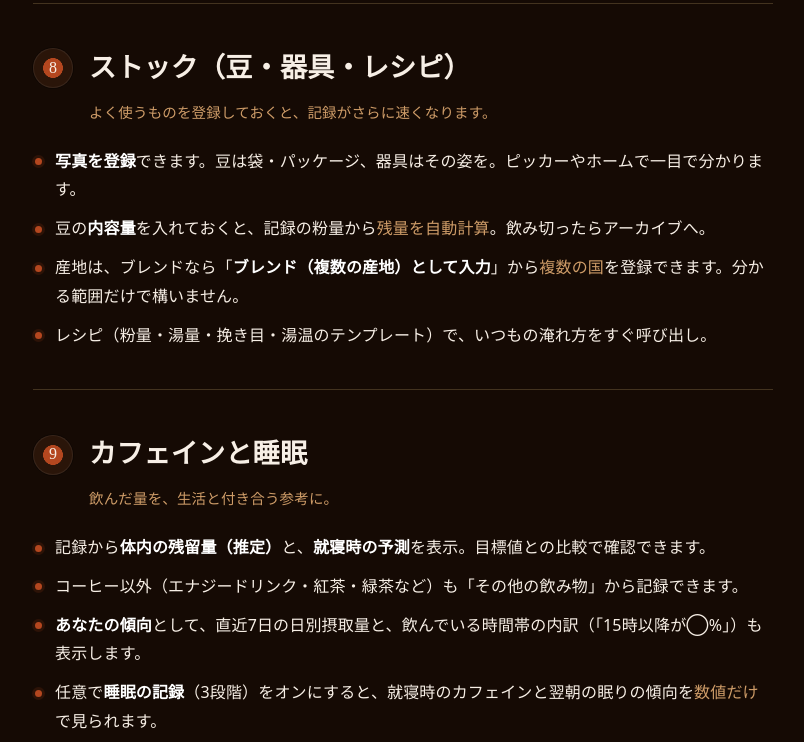
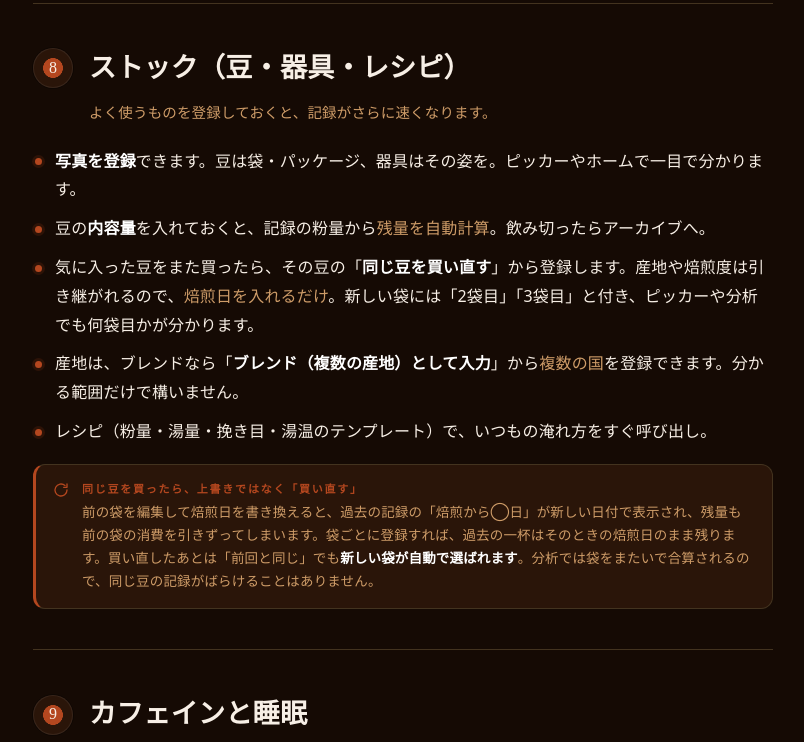
Before and after one commit to megroove/megroove-legal, a plain HTML site: page manual/index.html in a window 1280 px wide. Shown: the part 5272-6014 px from the top of the page, without its empty margins (237-1041 px from the left). Drawn offline with Linux system fonts and the light colour scheme.

Commit message:
取扱説明書に同じ豆の買い直しを追記

```diff
--- a/manual/index.html
+++ b/manual/index.html
@@ -279,6 +279,7 @@
           <div class="tile"><h3>好みのレーダー</h3><p>高評価の一杯ほど強く反映した、あなたの味の傾向。</p></div>
           <div class="tile"><h3>ベスト条件・ゴールデンレシピ</h3><p>★4以上が集中する比率・湯温・挽き目・時間を一枚に。</p></div>
           <div class="tile"><h3>豆の飲み頃</h3><p>焙煎からの日数と評価から、あなたのピークを提示。</p></div>
+          <div class="tile"><h3>何度も買っている豆</h3><p>同じ豆を買い直した回数の多い順に。「また買った」という、星より正直な評価です。</p></div>
           <div class="tile"><h3>トレンド・ランキング・累計</h3><p>月別の杯数と評価、今月/今年のトップ、総杯数や消費量まで。</p></div>
           <div class="tile"><h3>Year in Coffee</h3><p>1年の記録を、LPのジャケットのような1枚にまとめます。よく飲んだ豆はトラックリストとして並び、画像として保存・共有できます（端末内で作られ、どこにも送信されません）。</p></div>
         </div>
@@ -306,9 +307,14 @@
         <ul class="plain">
           <li><strong>写真を登録</strong>できます。豆は袋・パッケージ、器具はその姿を。ピッカーやホームで一目で分かります。</li>
           <li>豆の<strong>内容量</strong>を入れておくと、記録の粉量から<em>残量を自動計算</em>。飲み切ったらアーカイブへ。</li>
+          <li>気に入った豆をまた買ったら、その豆の「<strong>同じ豆を買い直す</strong>」から登録します。産地や焙煎度は引き継がれるので、<em>焙煎日を入れるだけ</em>。新しい袋には「2袋目」「3袋目」と付き、ピッカーや分析でも何袋目かが分かります。</li>
           <li>産地は、ブレンドなら「<strong>ブレンド（複数の産地）として入力</strong>」から<em>複数の国</em>を登録できます。分かる範囲だけで構いません。</li>
           <li>レシピ（粉量・湯量・挽き目・湯温のテンプレート）で、いつもの淹れ方をすぐ呼び出し。</li>
         </ul>
+        <div class="callout">
+          <svg width="16" height="16" viewBox="0 0 24 24" fill="none" stroke="#B4471F" stroke-width="2" stroke-linecap="round" stroke-linejoin="round"><path d="M21 12a9 9 0 1 1-3-6.7"/><path d="M21 3v5h-5"/></svg>
+          <div><p class="k">同じ豆を買ったら、上書きではなく「買い直す」</p><p>前の袋を編集して焙煎日を書き換えると、<em>過去の記録の「焙煎から◯日」が新しい日付で表示され</em>、残量も前の袋の消費を引きずってしまいます。袋ごとに登録すれば、過去の一杯はそのときの焙煎日のまま残ります。買い直したあとは「前回と同じ」でも<strong>新しい袋が自動で選ばれます</strong>。分析では<em>袋をまたいで合算</em>されるので、同じ豆の記録がばらけることはありません。</p></div>
+        </div>
       </section>
 
       <section id="caffeine">
```
